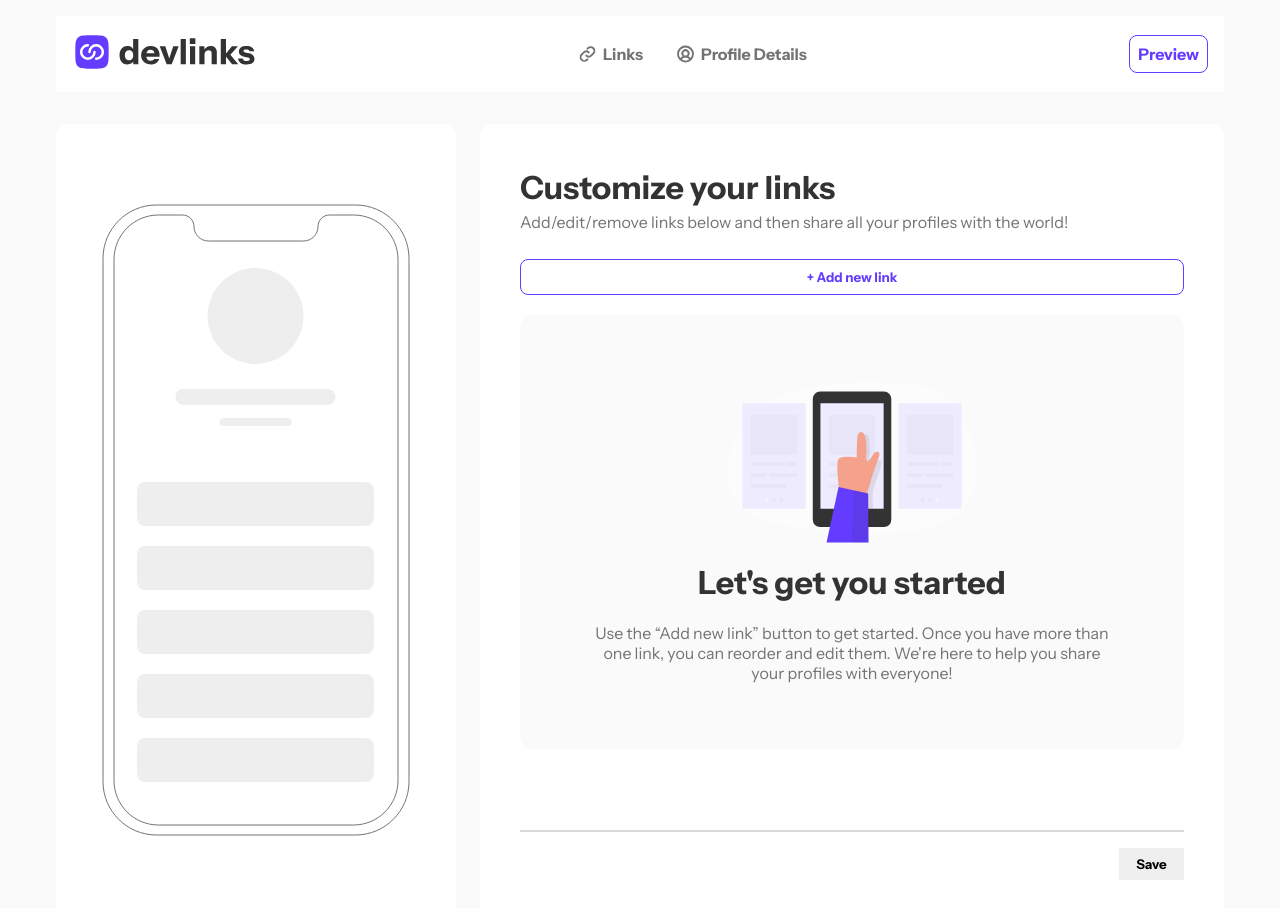
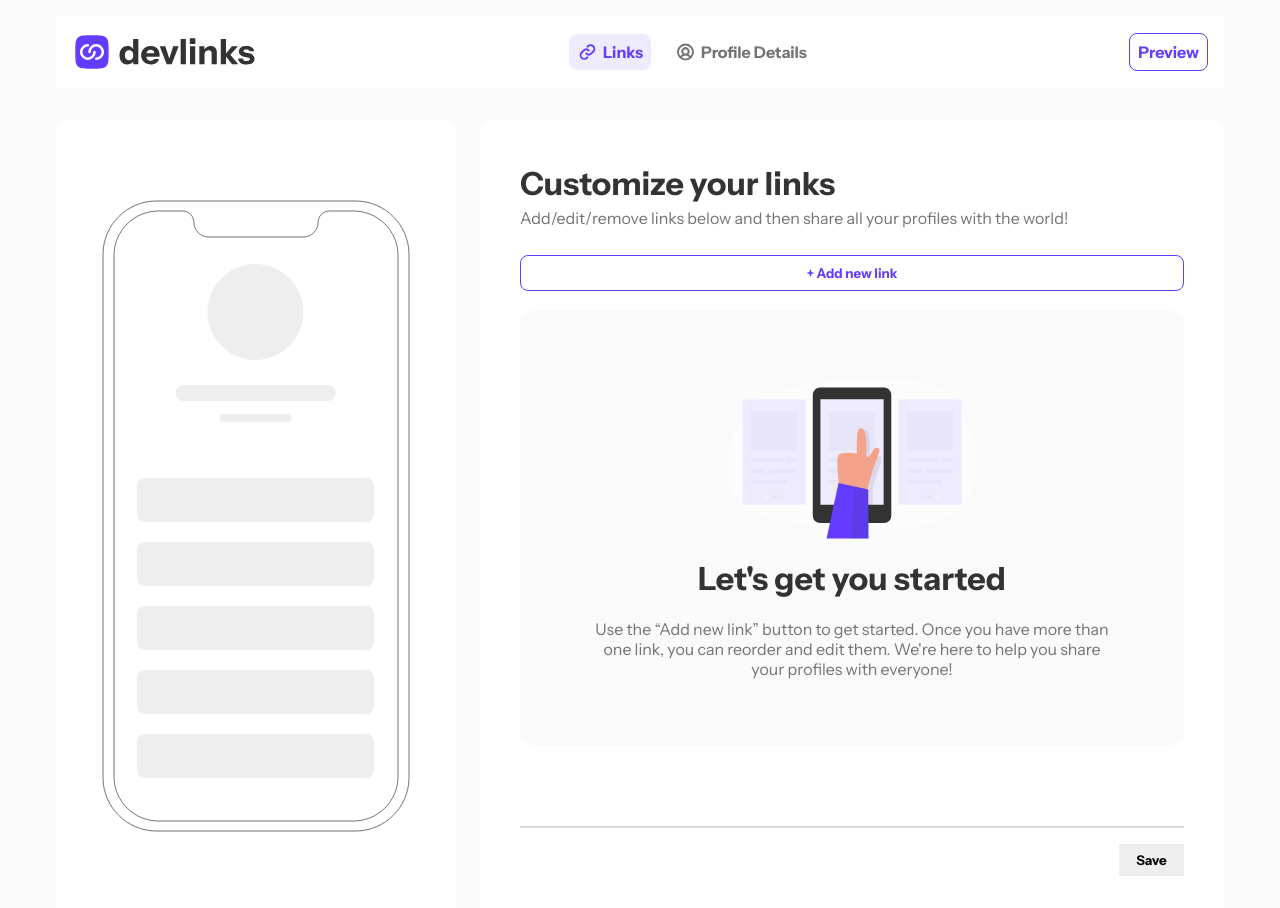
Before and after one commit to zenkyuv/link-sharing-app, a React (Vite) app: page /links in a window 1280 px wide. Shown: the top 908 px of the page. Built offline with nearby package versions, Linux system fonts and the light colour scheme.

Commit message:
add: active button style

```diff
--- a/src/components/navigation/component.tsx
+++ b/src/components/navigation/component.tsx
@@ -1,24 +1,26 @@
-import {Link} from 'react-router-dom'
+import {Link, useLocation} from 'react-router-dom'
 
 import styles from './style.module.css'
 
 function Navigation() {
 
+	const location = useLocation()
+
 	return (
 		<nav className={styles.navigation}>
 			<ol>
-				<li><img src="/assets/images/logo-devlinks-large.svg" /></li>
+				<li className={styles.icon}></li>
 				<div className={styles.flexRow}>
 					<li>
-						<Link to="/links">
+						<Link className={location.pathname === "/links" ? styles.active : ""} to="/links">
 							<img src="/assets/images/icon-links-header.svg" />
-							Links
+							<span>Links</span>
 						</Link>
 					</li>
 					<li>
-						<Link to="/profile-details">
+						<Link className={location.pathname === "/profile-details" ? styles.active : ""} to="/profile-details">
 							<img src="/assets/images/icon-profile-details-header.svg" />
-							Profile Details
+							<span>Profile Details</span>
 						</Link>
 					</li>
 				</div>
--- a/src/components/navigation/style.module.css
+++ b/src/components/navigation/style.module.css
@@ -15,6 +15,7 @@
 	& a {
 		font-family: var(--heading-font);
 		text-decoration: none;
+		padding: 0.5em;
 
 		& span {
 			font-family: var(--heading-font);
@@ -22,6 +23,11 @@
 
 	}
 
+}
+
+li:hover {
+	background: var(--purple-hover);
+	border-radius: 8px;
 }
 
 .icon {
@@ -33,10 +39,10 @@
 
 .flexRow {
 	display: flex;
-	gap: 2em;
+	gap: 1em;
 
-	& img {
-		margin-right: 0.3em;
+	& span {
+		margin-left: 0.3em;
 	}
 
 	& a, a:visited {
@@ -53,6 +59,19 @@
 	color: var(--purple);
 }
 
+.active {
+	background: var(--purple-hover);
+	border-radius: 8px;
+
+	& img {
+		filter: brightness(0) saturate(100%) invert(24%) sepia(80%) saturate(2371%) hue-rotate(242deg) brightness(99%) contrast(113%);
+	}
+
+	& span {
+		color: var(--purple);
+	}
+
+}
 
 @media only screen and (max-width: 600px) {
 	.navigation {
```
